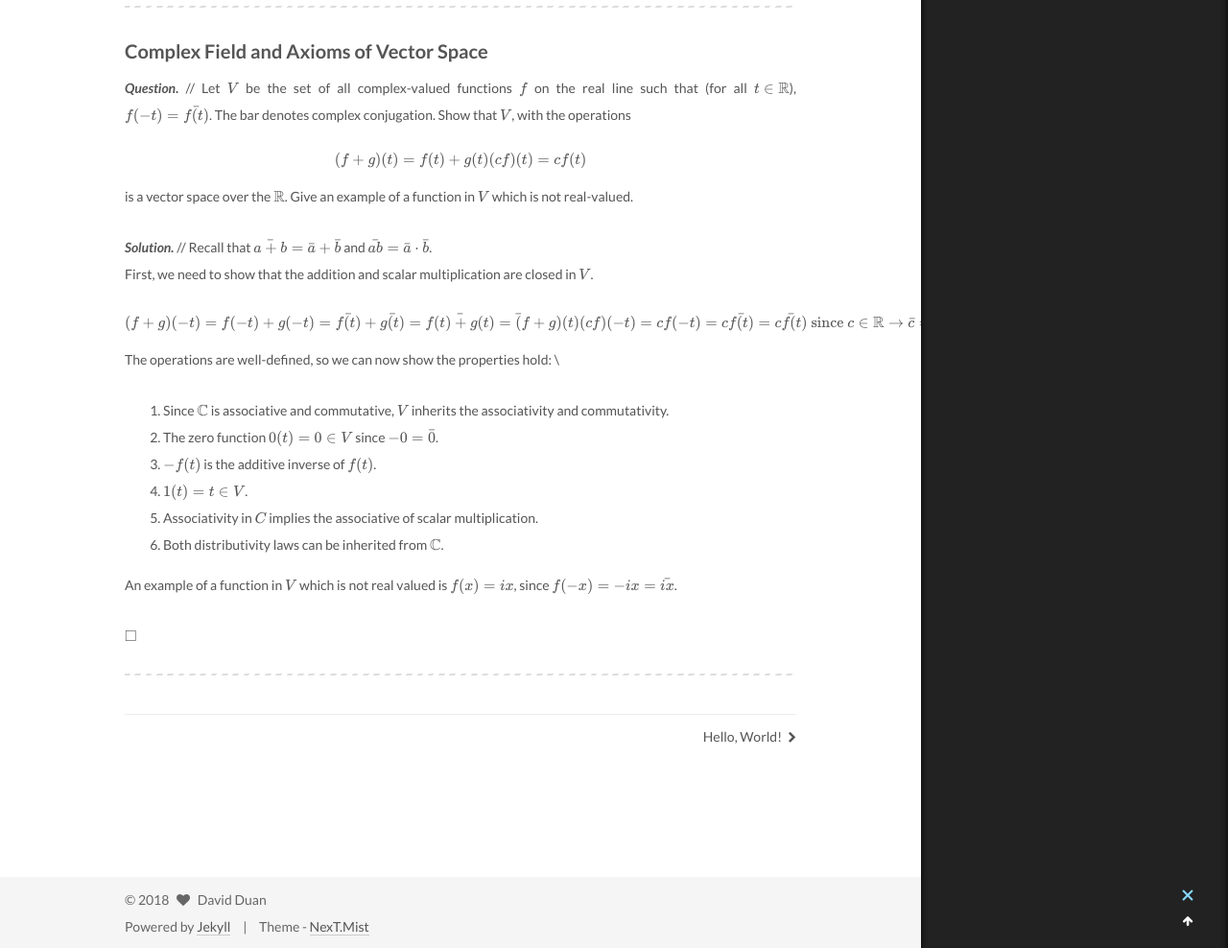
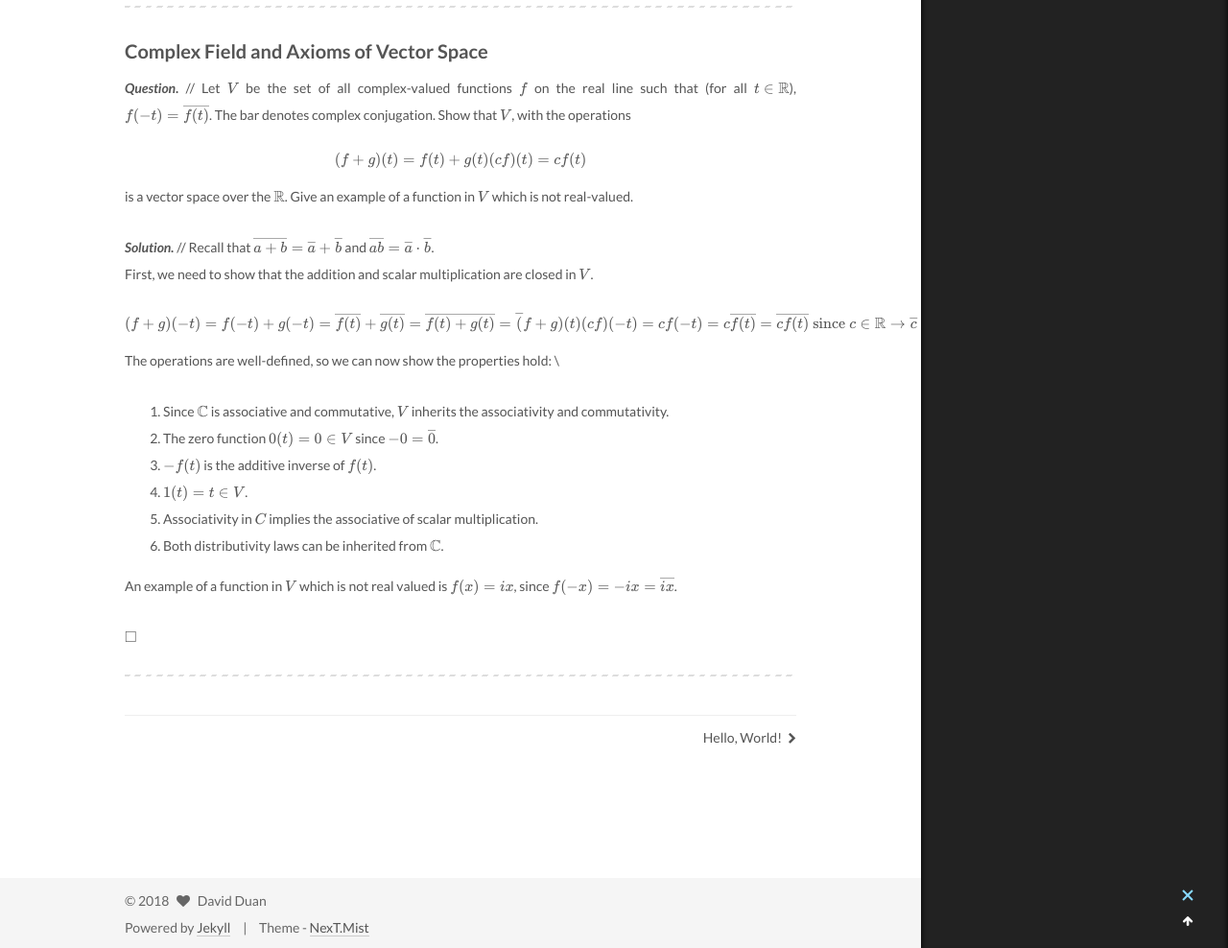
Before and after one commit to owaindex/Rootofallevii.github.io, a Jekyll site: the page built from _posts/2018-02-05-Math146-Review.md, in a window 1280 px wide and 1400 px high, scrolled down 1394 px. Shown: the part 409-1397 px from the top of the window at 96% size. Built offline with Jekyll 4.4.1, drawn with Linux system fonts in a browser that asks for light colours; formulas are drawn with MathJax 3.

Commit message:
Update 2018-02-05-Math146-Review.md

```diff
--- a/_posts/2018-02-05-Math146-Review.md
+++ b/_posts/2018-02-05-Math146-Review.md
@@ -50,27 +50,27 @@ $\square$
 ------
 
 ### Complex Field and Axioms of Vector Space
-***Question.*** // Let $V$ be the set of all complex-valued functions $f$ on the real line such that (for all $t \in \mathbb{R}$), $f(-t) = \bar{f(t)}$. The bar denotes complex conjugation. Show that $V$, with the operations
+***Question.*** // Let $V$ be the set of all complex-valued functions $f$ on the real line such that (for all $t \in \mathbb{R}$), $f(-t) = \overline{f(t)}$. The bar denotes complex conjugation. Show that $V$, with the operations
 
 $$ (f+g)(t) = f(t)+g(t) \\ (cf)(t) = cf(t)$$
 
 is a vector space over the $\mathbb{R}$. Give an example of a function in $V$ which is not real-valued.
 
-***Solution.*** // Recall that $\bar{a+b} = \bar{a} + \bar{b}$ and $\bar{ab} = \bar{a}\cdot\bar{b}$. \\
+***Solution.*** // Recall that $\overline{a+b} = \overline{a} + \overline{b}$ and $\overline{ab} = \overline{a}\cdot\overline{b}$. \\
 First, we need to show that the addition and scalar multiplication are closed in $V$.
 
-$$ (f + g) (-t) = f(-t) + g(-t) = \bar{f(t)} + \bar{g(t)} = \bar{f(t) + g(t)} = \bar(f+g)(t) \\
-(cf)(-t) = cf(-t) = c\bar{f(t)} = \bar{cf(t)} \text{ since }c \in \mathbb{R} \rightarrow \bar{c} = c.$$
+$$ (f + g) (-t) = f(-t) + g(-t) = \overline{f(t)} + \overline{g(t)} = \overline{f(t) + g(t)} = \overline(f+g)(t) \\
+(cf)(-t) = cf(-t) = c\overline{f(t)} = \overline{cf(t)} \text{ since }c \in \mathbb{R} \rightarrow \overline{c} = c.$$
 
 The operations are well-defined, so we can now show the properties hold: \\
 1. Since $\mathbb{C}$ is associative and commutative, $V$ inherits the associativity and commutativity.
-2. The zero function $0(t) = 0 \in V$ since $-0 = \bar{0}$.
+2. The zero function $0(t) = 0 \in V$ since $-0 = \overline{0}$.
 3. $-f(t)$ is the additive inverse of $f(t)$.
 4. $1(t) = t \in V$.
 5. Associativity in $C$ implies the associative of scalar multiplication.
 6. Both distributivity laws can be inherited from $\mathbb{C}$.
 
-An example of a function in $V$ which is not real valued is $f(x) = ix$, since $f(-x) = -ix = \bar{ix}$.
+An example of a function in $V$ which is not real valued is $f(x) = ix$, since $f(-x) = -ix = \overline{ix}$.
 
 $\square$
 
```
